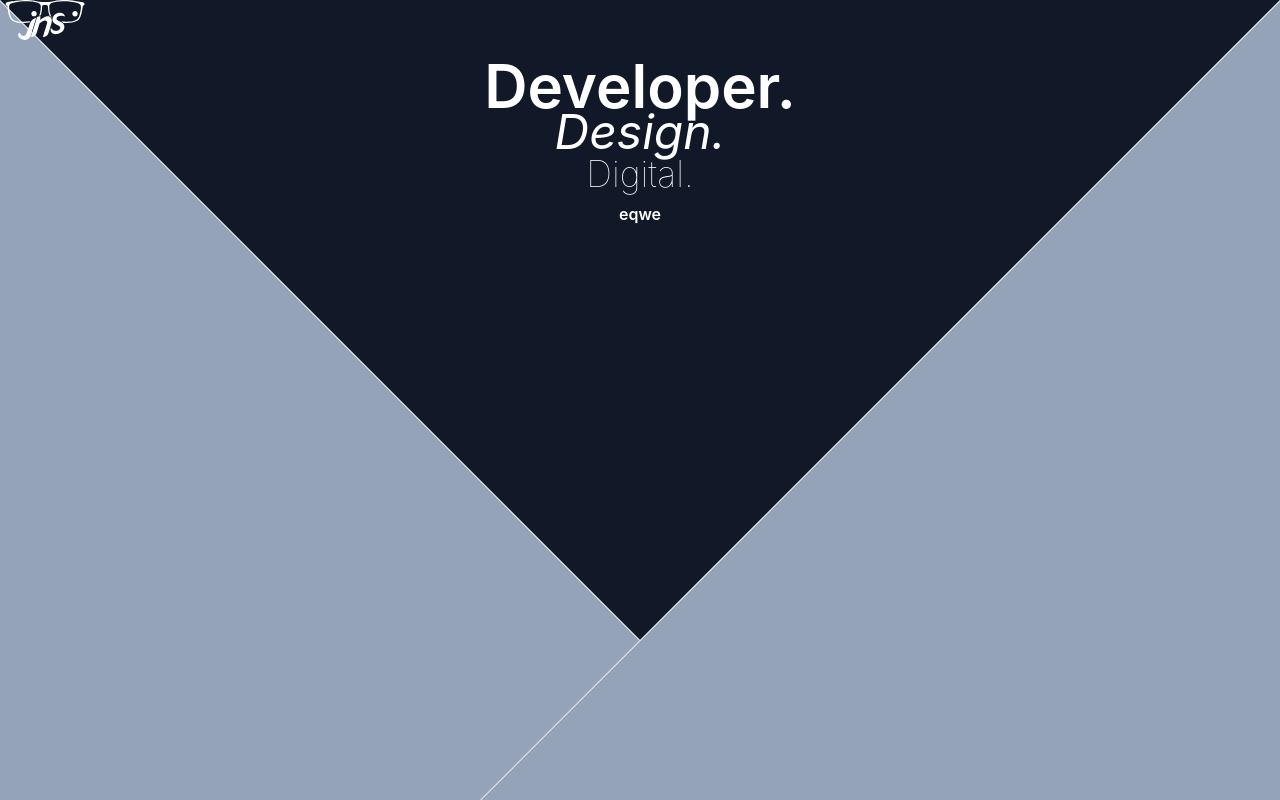
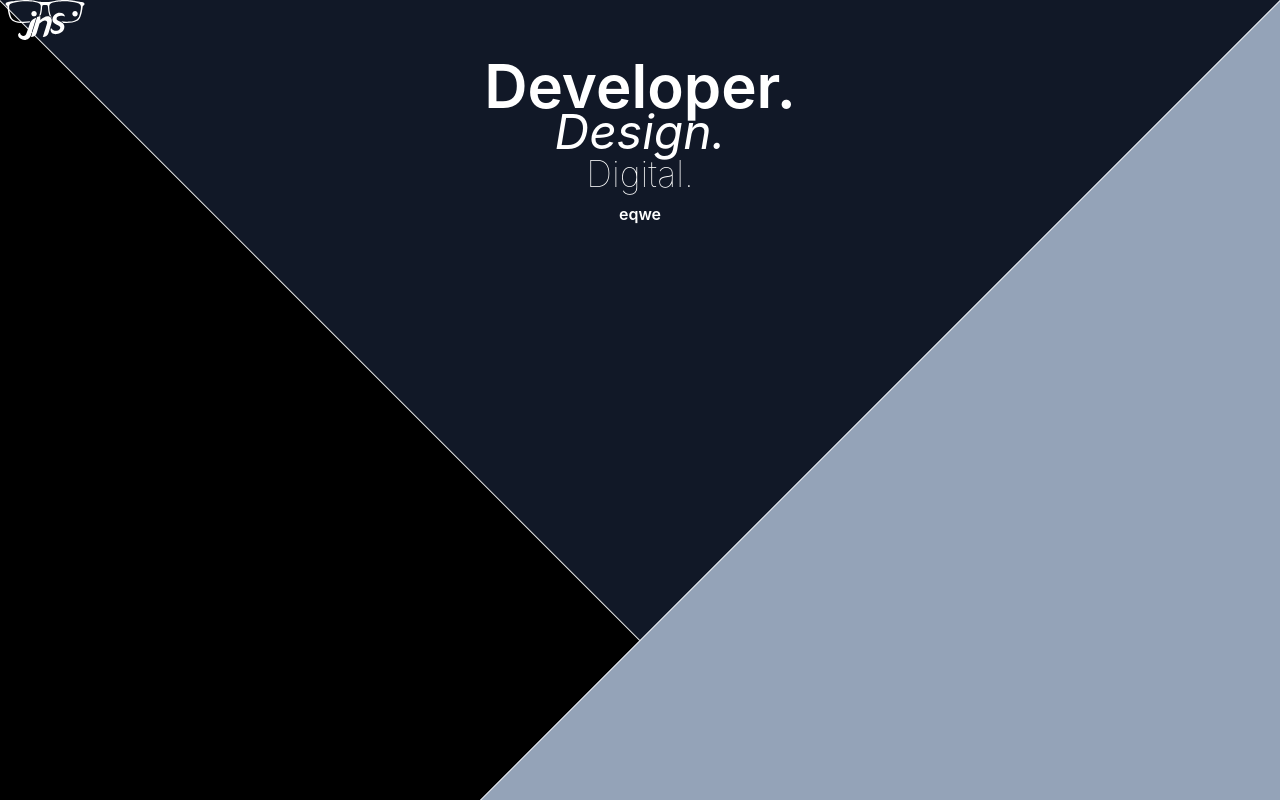
Before and after one commit to Jayziv/summer-project, a Next.js app: page / in a window 1280 px wide. Built offline with nearby package versions, Linux system fonts and the light colour scheme.

Commit message:
animation works - red background - doesn't seem best

```diff
--- a/components/Layout.js
+++ b/components/Layout.js
@@ -1,23 +1,34 @@
 import Link from "next/link";
 import Image from "next/image";
 import { gsap } from "gsap";
+import { CSSRulePlugin } from "gsap/dist/CSSRulePlugin";
 import Logo from ".//../images/JNS-Logo.svg";
 import { useLayoutEffect } from "react";
 import Header from "./Header";
 import Footer from "./Footer";
 
-export default function Layout({ children }) {
+gsap.registerPlugin(CSSRulePlugin);
+
+export default function Layout() {
   useLayoutEffect(() => {
-    gsap.to("#v-shapes", { x: 200 })
+    const leftV = CSSRulePlugin.getRule("#vshape::before");
+    const rightV = "test";
+    gsap.to(leftV, {
+      backgroundColor: "#000",
+    });
 
-    return () => {
+    console.log(leftV);
+    console.log(rightV);
 
-    };
-  }, [])
+    return () => {};
+  }, []);
 
   return (
     <div>
-      <div id="v-shape" className="absolute block h-screen w-full overflow-hidden text-blue-400 before:absolute before:block before:h-screen before:w-full before:origin-top-left before:rotate-45 before:border before:bg-slate-400 after:absolute after:block after:h-screen after:w-full after:origin-top-right after:-rotate-45 after:border after:bg-slate-400 before:pointer-events-none after:pointer-events-none"></div>
+      <div
+        id="vshape"
+        className="vshape absolute block h-screen w-full overflow-hidden text-blue-400 before:pointer-events-none before:absolute before:block before:h-screen before:w-full before:origin-top-left before:rotate-45 before:border before:bg-slate-400 after:pointer-events-none after:absolute after:block after:h-screen after:w-full after:origin-top-right after:-rotate-45 after:border after:bg-slate-400"
+      ></div>
       <div className="container mx-auto text-white">
         <div className="">
           <div className="self-center">
@@ -30,7 +41,11 @@ export default function Layout({ children }) {
           <h2 className="text-center text-4xl font-thin leading-6">Digital.</h2>
         </div>
 
-        <div ><p className="my-4 text-center font-semibold text-white thetween">eqwe</p></div>
+        <div>
+          <p className="thetween my-4 text-center font-semibold text-white">
+            eqwe
+          </p>
+        </div>
       </div>
     </div>
   );
--- a/package.json
+++ b/package.json
@@ -15,7 +15,7 @@
     "@vercel/analytics": "^0.1.2",
     "autoprefixer": "^10.4.8",
     "gray-matter": "^4.0.3",
-    "gsap": "^3.11.3",
+    "gsap": "npm:@gsap/member@^3.11.3",
     "markdown-it": "^13.0.1",
     "markdown-it-container": "^3.0.0",
     "next": "12.2.3",
--- a/styles/globals.css
+++ b/styles/globals.css
@@ -37,6 +37,13 @@ a {
   box-sizing: border-box;
 }
 
+
+#vshape::before {
+  background-color: red;
+
+}
+
+
 /* @media (prefers-color-scheme: dark) {
   html {
     color-scheme: dark;
```
Also changed, not shown: 2 other files (tests, documents, lock files or other folders).
